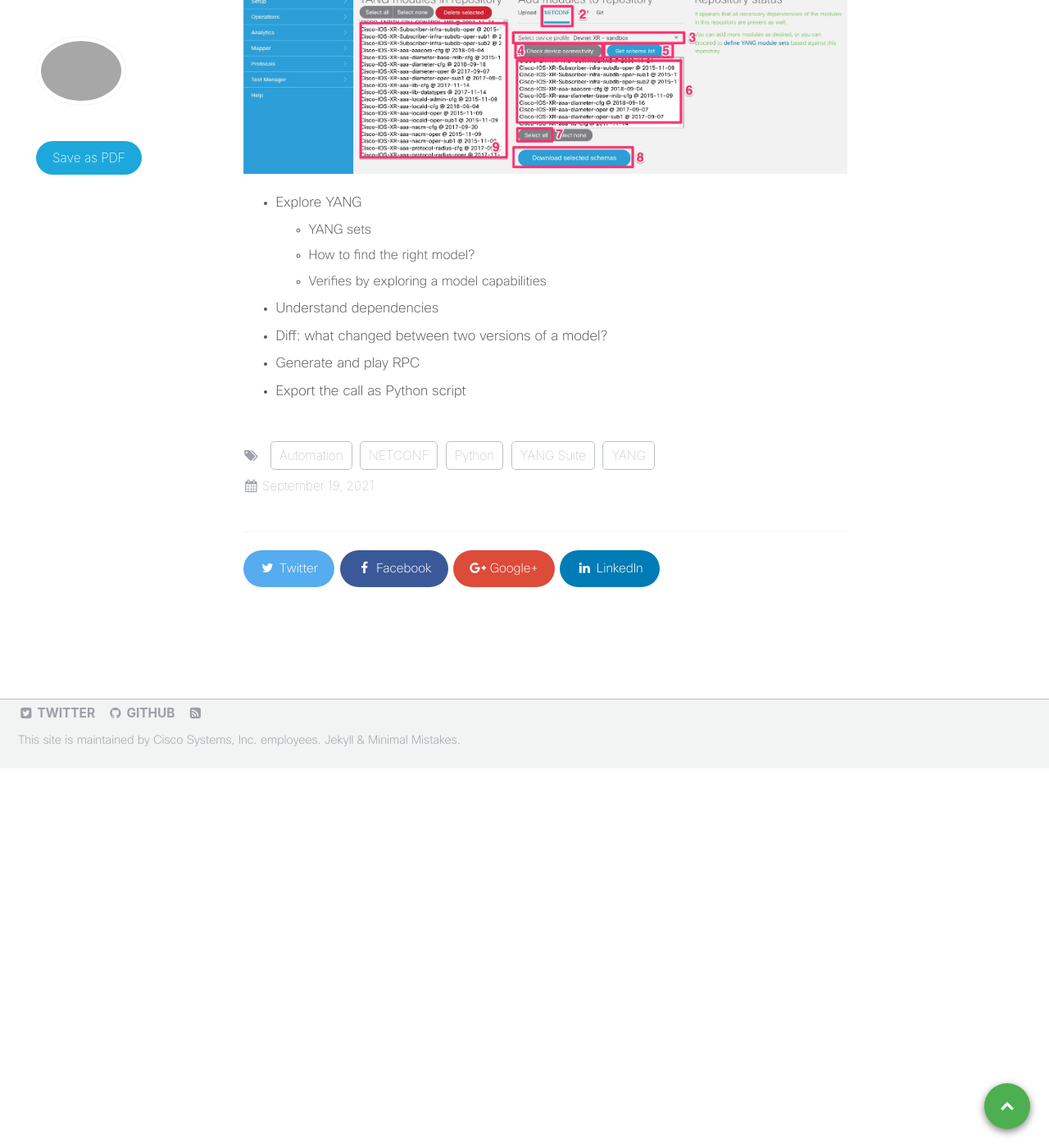
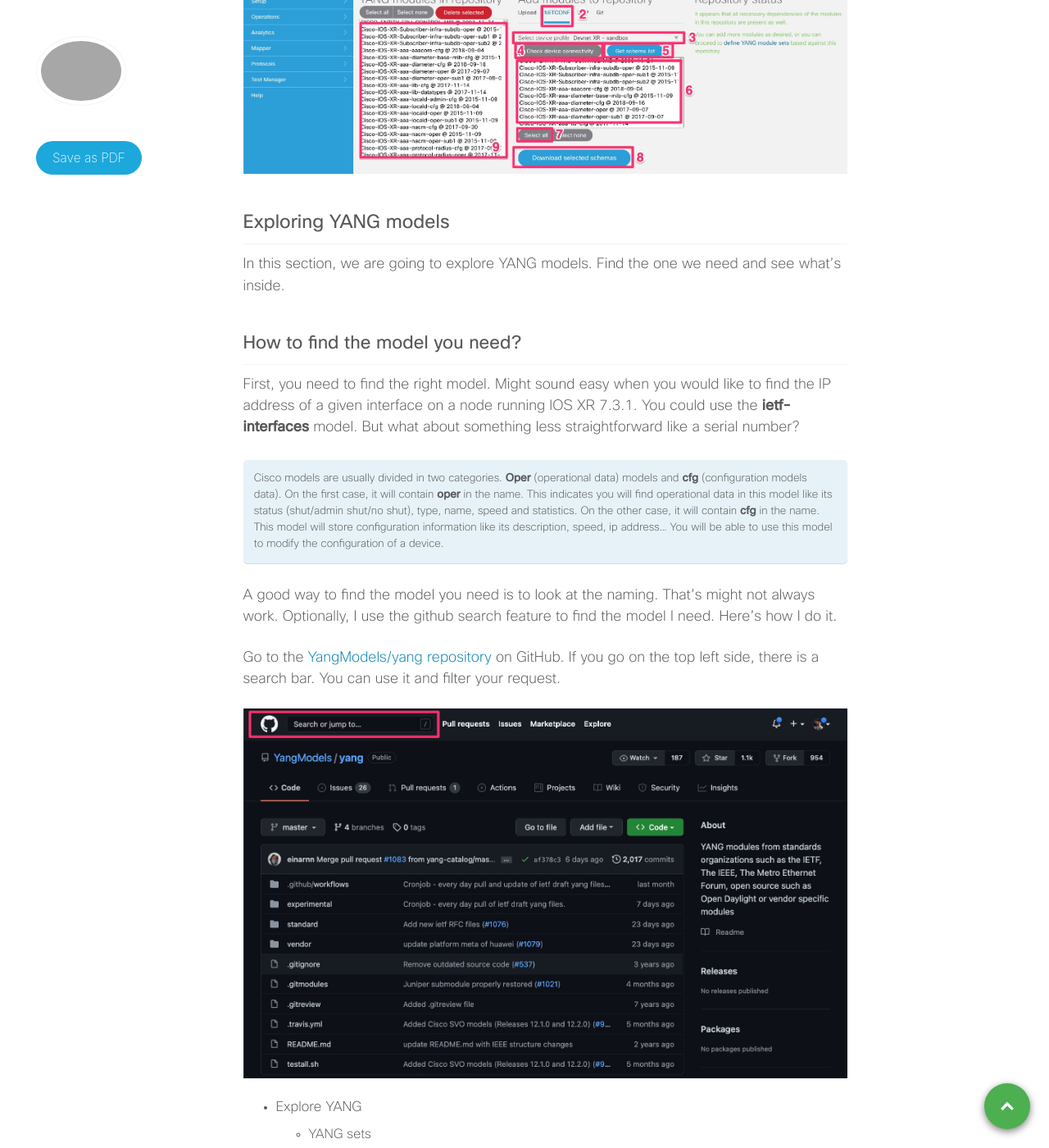
Before and after one commit to xrdocs/programmability, a Jekyll site: the page built from _tutorials/do-you-speak-yang.md, in a window 1280 px wide and 1400 px high, scrolled down 6471 px. Shown: the whole window at 82% size. Built offline with Jekyll 4.4.1, drawn with Linux system fonts in a browser that asks for light colours; comment, search, counter and statistics services are not loaded.

Commit message:
finding model

```diff
--- a/_tutorials/do-you-speak-yang.md
+++ b/_tutorials/do-you-speak-yang.md
@@ -153,6 +153,26 @@ To download YANG models from a device, follow the below steps:
 
 ![Download from device.jpg]({{site.baseurl}}/images/Download from device.jpg){: .align-center}
 
+# Exploring YANG models
+
+In this section, we are going to explore YANG models. Find the one we need and see what's inside.
+
+## How to find the model you need?
+
+First, you need to find the right model. Might sound easy when you would like to find the IP address of a given interface on a node running IOS XR 7.3.1. You could use the **ietf-interfaces** model. But what about something less straightforward like a serial number?
+
+Cisco models are usually divided in two categories. **Oper** (operational data) models and **cfg** (configuration models data). On the first case, it will contain **oper** in the name. This indicates you will find operational data in this model like its status (shut/admin shut/no shut), type, name, speed and statistics. On the other case, it will contain **cfg** in the name. This model will store configuration information like its description, speed, ip address... You will be able to use this model to modify the configuration of a device.
+{: .notice--info}
+
+A good way to find the model you need is to look at the naming. That's might not always work. Optionally, I use the github search feature to find the model I need. Here's how I do it.
+
+Go to the [YangModels/yang repository](https://github.com/YangModels/yang) on GitHub. If you go on the top left side, there is a search bar. You can use it and filter your request.
+
+![github search.jpg]({{site.baseurl}}/images/github search.jpg){: .align-center}
+
+
+
+
 * Explore YANG
   * YANG sets
   * How to find the right model?
```
